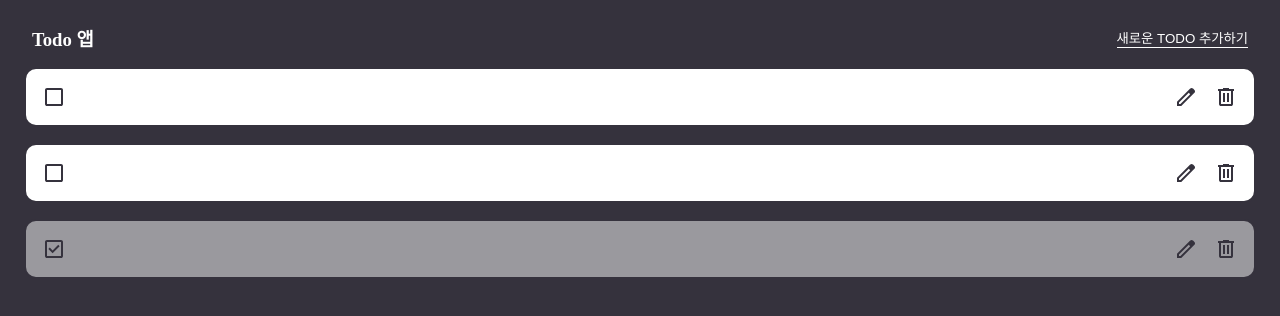
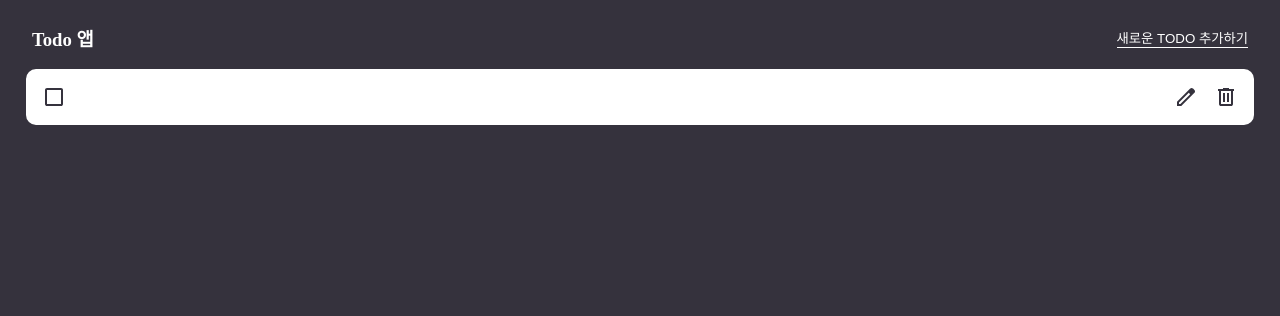
Before and after one commit to SJ70/Todo-App, a plain HTML site: page index.html in a window 1280 px wide. Both pictures are taken after a click on the button "새로운 TODO 추가하기". Drawn offline with Linux system fonts and the light colour scheme.

Commit message:
feat: 체크박스 설정/해제 기능
- boolean으로 svg 불러오는 메소드 모듈화
- complete에 따른 class 변화
- 기존 html에 있던 item 제거

```diff
--- a/index.html
+++ b/index.html
@@ -24,30 +24,6 @@
 
         <main>
             <ul id="items" class="items">
-                <li class="item incomplete">
-                    <button>
-                        <svg id="svg" xmlns="http://www.w3.org/2000/svg" height="24" viewBox="0 -960 960 960" width="24"><path d="M200-120q-33 0-56.5-23.5T120-200v-560q0-33 23.5-56.5T200-840h560q33 0 56.5 23.5T840-760v560q0 33-23.5 56.5T760-120H200Zm0-80h560v-560H200v560Z"/></svg>
-                    </button>
-                    <input type="text">
-                    <button>
-                        <svg id="svg" xmlns="http://www.w3.org/2000/svg" height="24" viewBox="0 -960 960 960" width="24"><path d="M200-200h57l391-391-57-57-391 391v57Zm-80 80v-170l528-527q12-11 26.5-17t30.5-6q16 0 31 6t26 18l55 56q12 11 17.5 26t5.5 30q0 16-5.5 30.5T817-647L290-120H120Zm640-584-56-56 56 56Zm-141 85-28-29 57 57-29-28Z"/></svg>
-                    </button>
-                    <button>
-                        <svg id="svg" xmlns="http://www.w3.org/2000/svg" height="24" viewBox="0 -960 960 960" width="24"><path d="M280-120q-33 0-56.5-23.5T200-200v-520h-40v-80h200v-40h240v40h200v80h-40v520q0 33-23.5 56.5T680-120H280Zm400-600H280v520h400v-520ZM360-280h80v-360h-80v360Zm160 0h80v-360h-80v360ZM280-720v520-520Z"/></svg>
-                    </button>
-                </li>
-                <div class="item complete">
-                    <button>
-                        <svg id="svg" xmlns="http://www.w3.org/2000/svg" height="24" viewBox="0 -960 960 960" width="24"><path d="m424-312 282-282-56-56-226 226-114-114-56 56 170 170ZM200-120q-33 0-56.5-23.5T120-200v-560q0-33 23.5-56.5T200-840h560q33 0 56.5 23.5T840-760v560q0 33-23.5 56.5T760-120H200Zm0-80h560v-560H200v560Zm0-560v560-560Z"/></svg>
-                    </button>
-                    <input type="text">
-                    <button>
-                        <svg id="svg" xmlns="http://www.w3.org/2000/svg" height="24" viewBox="0 -960 960 960" width="24"><path d="M200-200h57l391-391-57-57-391 391v57Zm-80 80v-170l528-527q12-11 26.5-17t30.5-6q16 0 31 6t26 18l55 56q12 11 17.5 26t5.5 30q0 16-5.5 30.5T817-647L290-120H120Zm640-584-56-56 56 56Zm-141 85-28-29 57 57-29-28Z"/></svg>
-                    </button>
-                    <button>
-                        <svg id="svg" xmlns="http://www.w3.org/2000/svg" height="24" viewBox="0 -960 960 960" width="24"><path d="M280-120q-33 0-56.5-23.5T200-200v-520h-40v-80h200v-40h240v40h200v80h-40v520q0 33-23.5 56.5T680-120H280Zm400-600H280v520h400v-520ZM360-280h80v-360h-80v360Zm160 0h80v-360h-80v360ZM280-720v520-520Z"/></svg>
-                    </button>
-                </div>
             </ul>
         </main>
 
--- a/script.js
+++ b/script.js
@@ -31,7 +31,9 @@ function createItemEl(item) {
     itemEl.classList.add(item.complete ? 'complete' : 'incomplete');
 
     const checkBoxButtonEl = document.createElement('button');
-    checkBoxButtonEl.append(item.complete ? getCheckBoxSvgEl() : getCheckBoxBlankSvgEl());
+    const checkBoxSvgEl = getCheckBoxSvgElByComplete(item.complete);
+    checkBoxButtonEl.append(checkBoxSvgEl);
+    checkBoxButtonEl.addEventListener('click', () => switchComplete(item, itemEl, checkBoxButtonEl));
 
     const inputEl = document.createElement('input');
     inputEl.type = 'text';
@@ -50,3 +52,19 @@ function createItemEl(item) {
 
     return itemEl;
 }
+
+function switchComplete(item, itemEl, checkBoxButtonEl) {
+    item.complete = !item.complete;
+    // console.log(item.complete);
+
+    const classFrom = item.complete ? 'incomplete' : 'complete';
+    const classTo = item.complete ? 'complete' : 'incomplete';
+    itemEl.classList.replace(classFrom, classTo);
+
+    const prevSvgEl = Array.from(checkBoxButtonEl.children)[0];
+    checkBoxButtonEl.replaceChild(getCheckBoxSvgElByComplete(item.complete), prevSvgEl);
+}
+
+function getCheckBoxSvgElByComplete(complete) {
+    return complete ? getCheckBoxSvgEl() : getCheckBoxBlankSvgEl()
+}
```
